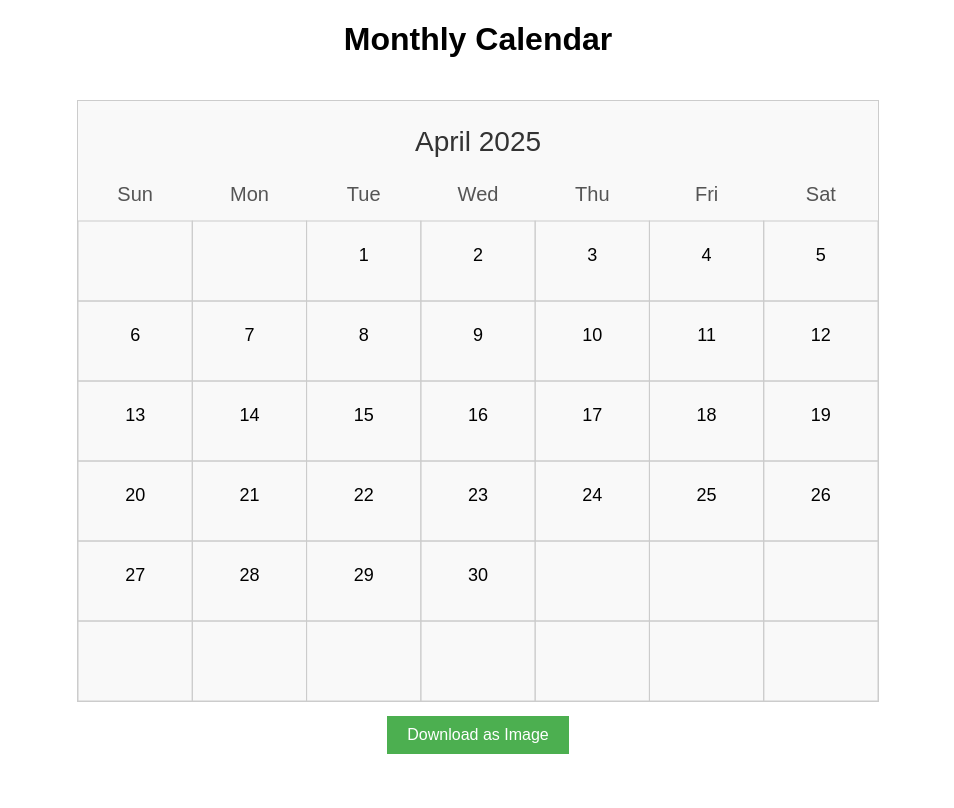
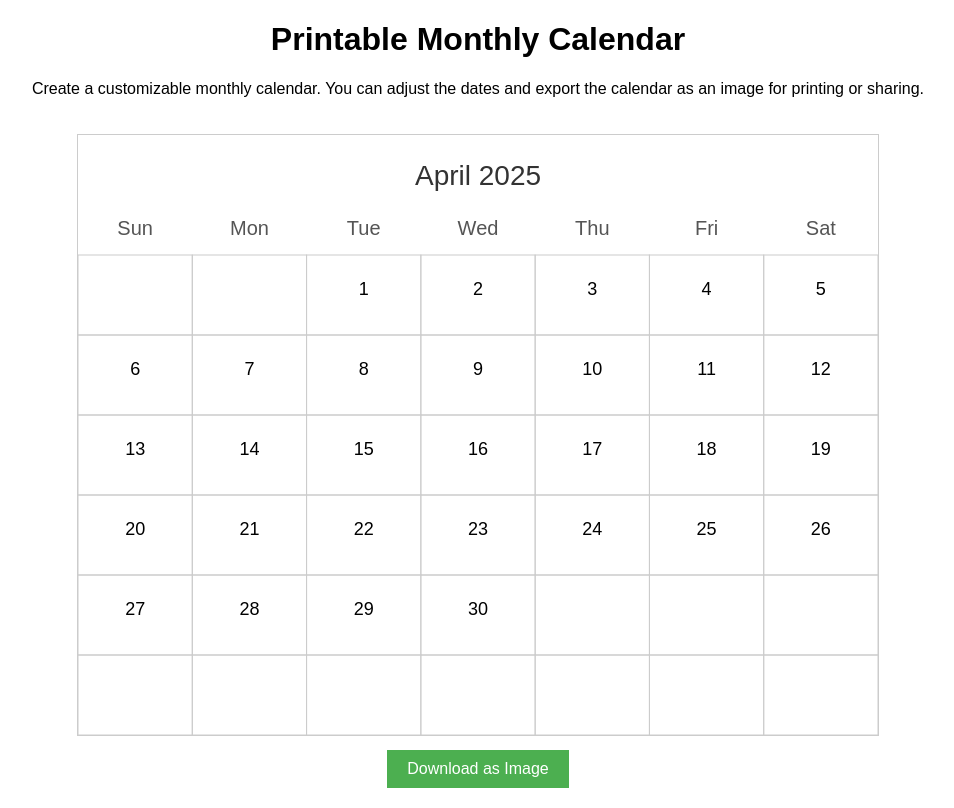
Before and after one commit to biggerwriting/personal-blog, a website: page src/calendar.html in a window 1280 px wide. Shown: the whole page, without its empty margins (162-1116 px from the left). Drawn offline with Linux system fonts and the light colour scheme.

Commit message:
添加关键字、描述

```diff
--- a/src/calendar.html
+++ b/src/calendar.html
@@ -3,7 +3,10 @@
 <head>
     <meta charset="UTF-8">
     <meta name="viewport" content="width=device-width, initial-scale=1.0">
-    <title>Calendar Template</title>
+    <meta name="description" content="Create a printable monthly calendar with customizable dates using this interactive tool. Export the calendar as an image for easy sharing or printing.">
+    <meta name="keywords" content="printable calendar, monthly calendar, customizable calendar, export calendar, calendar image, HTML5 calendar, canvas calendar">
+    <meta name="author" content="Your Name">
+    <title>Printable Monthly Calendar with Customizable Dates</title>
     <style>
         body {
             font-family: Arial, sans-serif;
@@ -29,7 +32,8 @@
     </style>
 </head>
 <body>
-    <h1>Monthly Calendar</h1>
+    <h1>Printable Monthly Calendar</h1>
+    <p>Create a customizable monthly calendar. You can adjust the dates and export the calendar as an image for printing or sharing.</p>
     <canvas id="calendarCanvas" width="800" height="600"></canvas>
     <br>
     <button id="downloadBtn">Download as Image</button>
@@ -46,7 +50,7 @@
             const startDay = 2; // Example: April starts on a Tuesday
 
             // Background
-            ctx.fillStyle = "#f9f9f9";
+            ctx.fillStyle = "#fff";
             ctx.fillRect(0, 0, canvas.width, canvas.height);
 
             // Title
```
Also changed, not shown: src/home.html (added).
